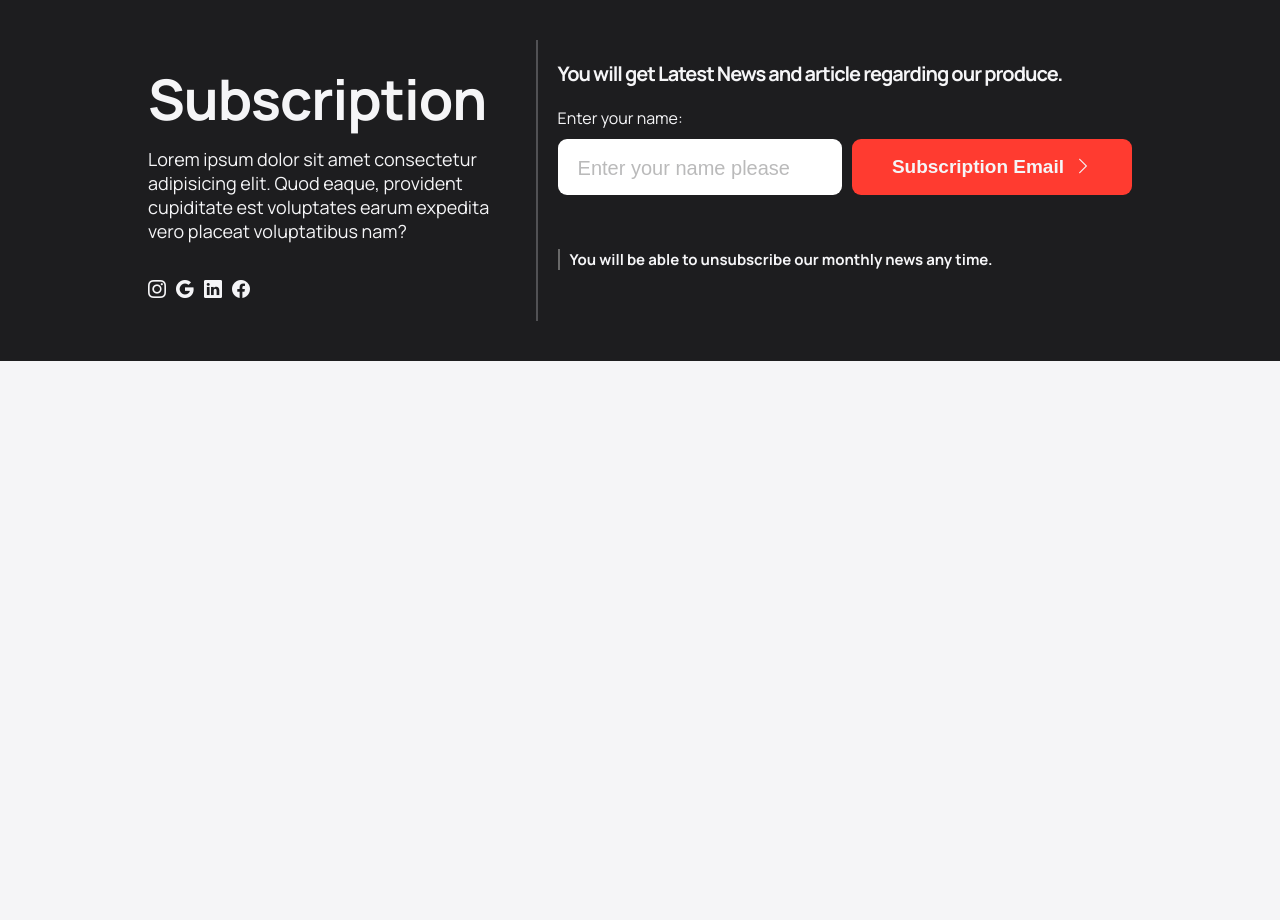
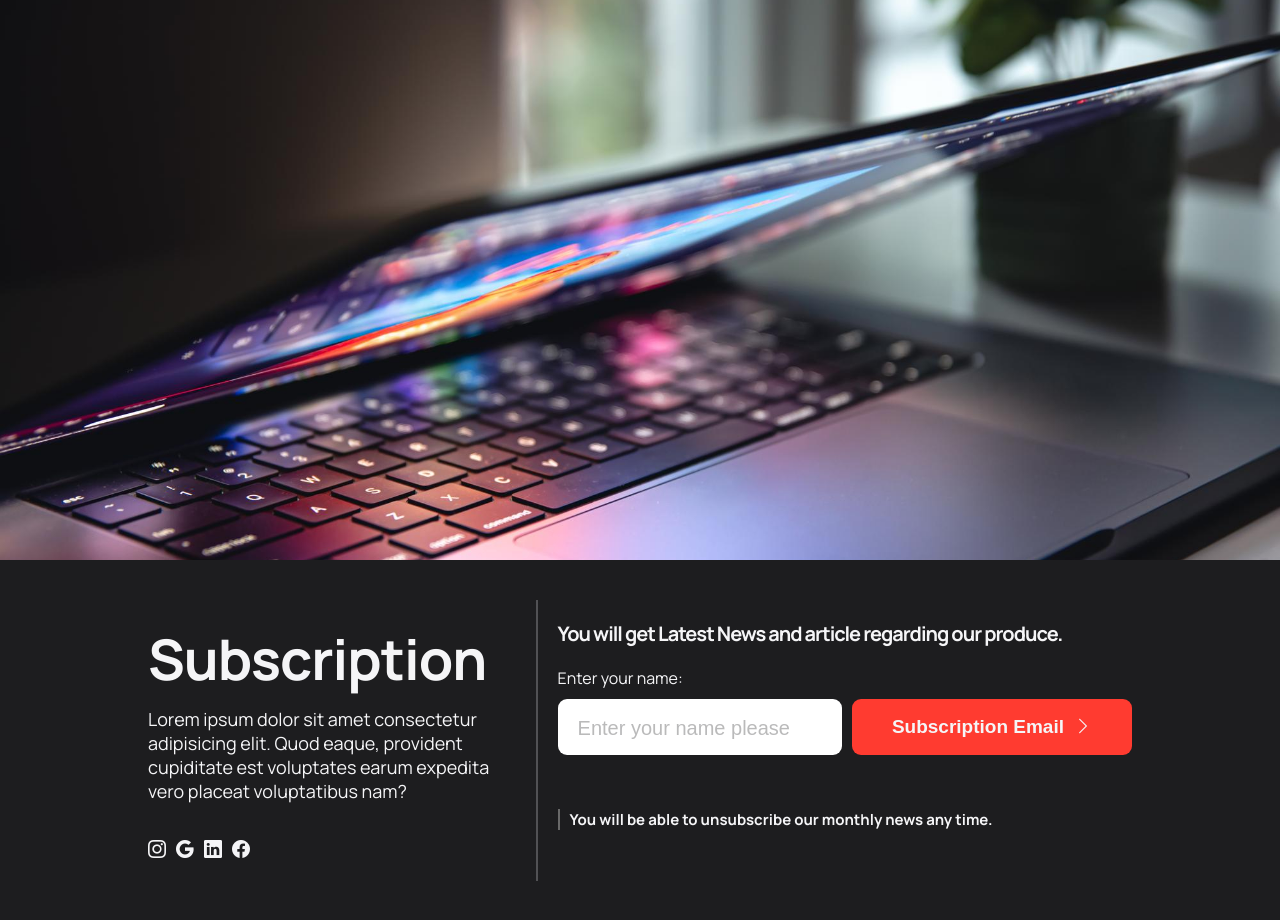
Before and after one commit to Mahyarnafisi/Subscription-form-project, a React (Create React App) app: page / in a window 1280 px wide. Before the commit the page ends 800 px from the top, so only its background shows below. Built offline with nearby package versions, Linux system fonts and the light colour scheme.

Commit message:
add new Components feature with a image background

```diff
--- a/src/App.js
+++ b/src/App.js
@@ -2,6 +2,7 @@ import React from "react";
 import container from "./Style/Container.module.css";
 import button from "./Style/Button.module.css";
 
+import Feature from "./Components/Feature";
 import SubscriptionContent from "./Components/SubscriptionContent";
 import SimpleInput from "./Components/SimpleInput";
 import "./App.css";
@@ -9,6 +10,7 @@ import "./App.css";
 function App() {
   return (
     <div className="App">
+      <Feature />
       <div className={`container ${container.blackbg} `}>
         <SubscriptionContent />
         <SimpleInput />
--- /dev/null
+++ b/src/Components/Feature.js
@@ -0,0 +1,8 @@
+import React from "react";
+import featureStyle from "./Feature.module.css";
+
+function Feature(props) {
+  return <div className={featureStyle.wrapper}></div>;
+}
+
+export default Feature;
--- /dev/null
+++ b/src/Components/Feature.module.css
@@ -0,0 +1,8 @@
+.wrapper {
+  padding: 4rem 10vw;
+  height: 70vh;
+  background-image: url(../assets/featurebg.jpg);
+  background-position: 100% 30%;
+  background-repeat: no-repeat;
+  background-size: cover;
+}
```
Also changed, not shown: src/assets/featurebg.jpg (added).
